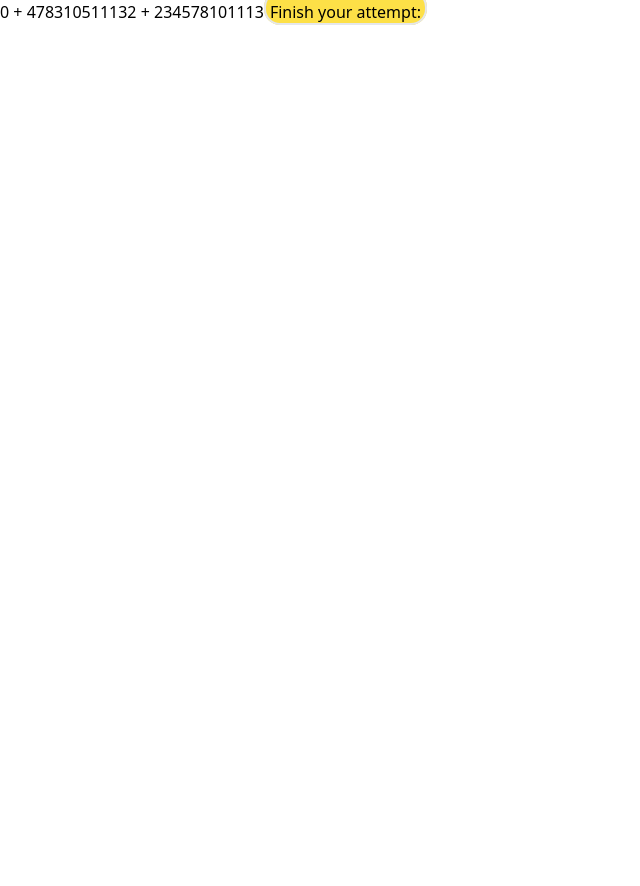
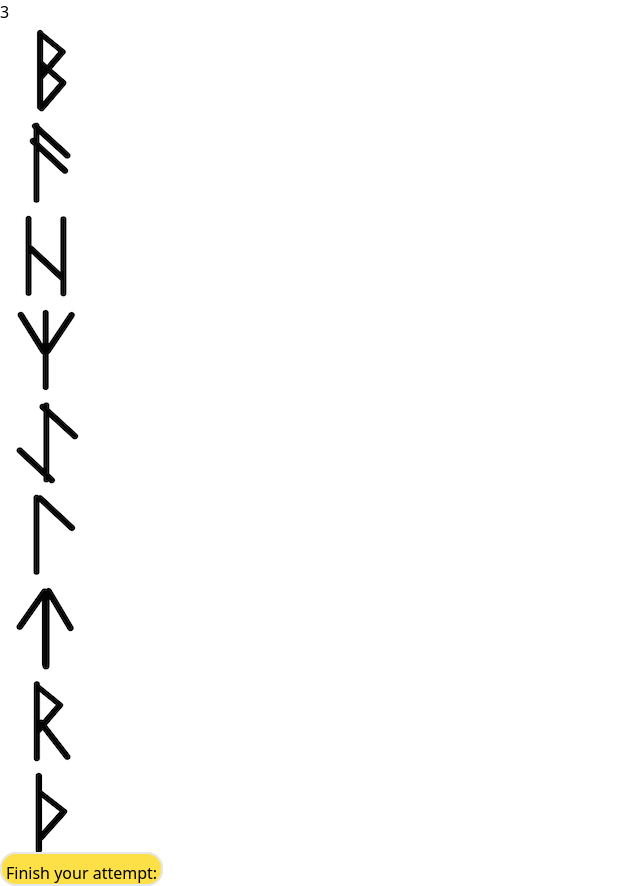
Before and after one commit to ElmuUuU/juniorwebdevelopment, a Next.js app: page /Games/Game3 in a window 1280 px wide. Shown: the whole page, without its empty margins (0-640 px from the left). Before the commit the page ends 800 px from the top, so only its background shows below. Built offline with nearby package versions, Linux system fonts and the light colour scheme.

Commit message:
Update Game3.tsx

```diff
--- a/pages/Games/Game3.tsx
+++ b/pages/Games/Game3.tsx
@@ -4,7 +4,6 @@ function Game3() {
   var array: number[] = []
 
   var randomRuneArray = Math.round(Math.random() * (10 - 1))
-  randomRuneArray = 0
   var Arrays = new Array()
   Arrays[0] = new Array(4, 7, 8, 3, 10, 5, 11, 13, 2)
   Arrays[1] = new Array(11, 3, 13, 9, 14, 4, 6, 8, 15)
@@ -109,7 +108,18 @@ function Game3() {
 
   return (
     <div>
-      {randomRuneArray} + {selectedRuneArray} + {sortedArray}
+      {selectedRuneArray[0]}
+      <div>
+      <img src={"/"+"r" + selectedRuneArray[0] + ".png"} onClick={button1pressed}/>
+      <img src={"/"+"r" + selectedRuneArray[1] + ".png"} onClick={button2pressed}/>
+      <img src={"/"+"r" + selectedRuneArray[2] + ".png"} onClick={button3pressed}/>
+      <img src={"/"+"r" + selectedRuneArray[3] + ".png"} onClick={button3pressed}/>
+      <img src={"/"+"r" + selectedRuneArray[4] + ".png"} onClick={button4pressed}/>
+      <img src={"/"+"r" + selectedRuneArray[5] + ".png"} onClick={button5pressed}/>
+      <img src={"/"+"r" + selectedRuneArray[6] + ".png"} onClick={button6pressed}/>
+      <img src={"/"+"r" + selectedRuneArray[7] + ".png"} onClick={button7pressed}/>
+      <img src={"/"+"r" + selectedRuneArray[8] + ".png"} onClick={button8pressed}/>
+      </div>
       <a
         href="/Scoreboard"
         className="font bold mt-2 cursor-pointer rounded-2xl border-2 bg-yellow-300 px-1 pt-2"
```
